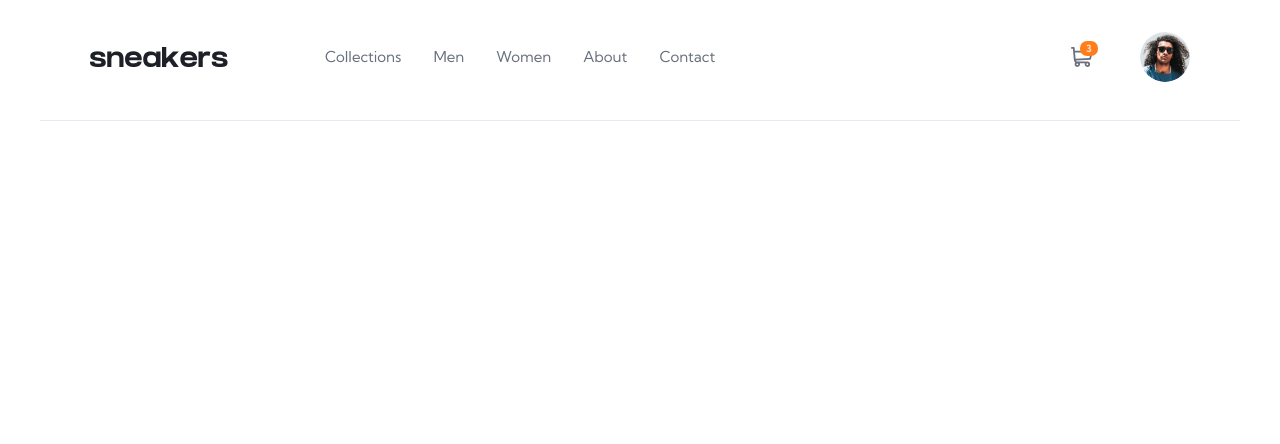
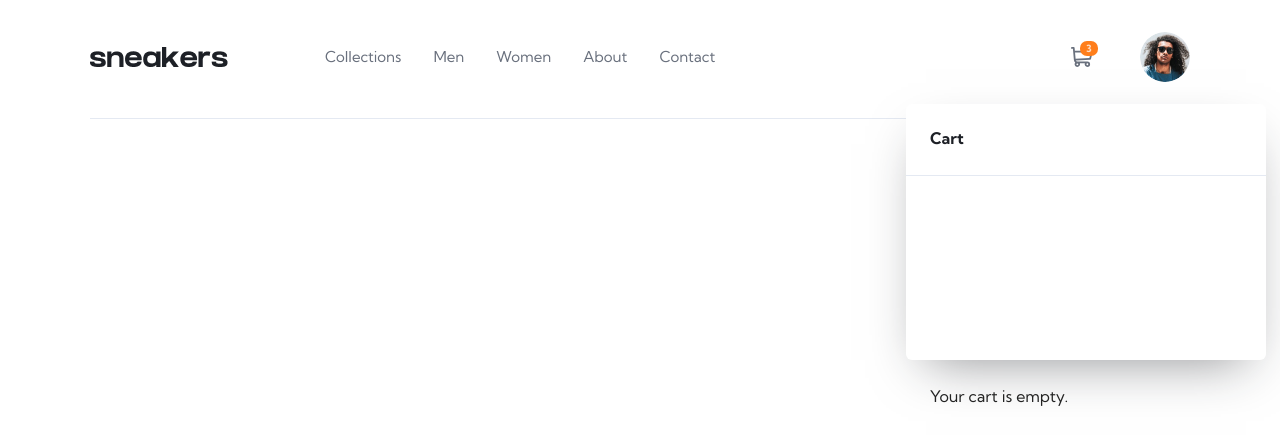
Before and after one commit to Diyorbek-2226/ecommerce, a plain HTML site: page index.html in a window 1280 px wide. Drawn offline with Linux system fonts and the light colour scheme.

Commit message:
add cart modal

```diff
--- a/index.html
+++ b/index.html
@@ -17,7 +17,8 @@
 <body>
     <!-- HEADER CONTENT -->
     <header class="header">
-        <div class="container header-container">
+        <div class="container">
+            <div class="site-header__container">
                 <a class="site-logo-link" href="#">
                     <img class="site-logo" src="./images/sneakers.png" alt="site-logo-sneakers">
                 </a>
@@ -45,11 +46,24 @@
                         <span class="site-cart__product-count">3</span>
                         <svg class="site-cart__img" width="22" height="20" fill="none" xmlns="http://www.w3.org/2000/svg"><path fill-rule="evenodd" clip-rule="evenodd" d="M3.863 3.641h17.062c.583 0 1.01.55.87 1.114l-1.822 7.283a.896.896 0 0 1-.817.677l-14.321.842c.256.598.849 1.01 1.53 1.01h10.008a2.72 2.72 0 0 1 2.717 2.716A2.72 2.72 0 0 1 16.373 20c-1.878 0-3.197-1.872-2.555-3.642H8.913C9.556 18.13 8.233 20 6.358 20 4.1 20 2.83 17.385 4.22 15.611c-.77-.61-1.218-1.508-1.29-2.336l-.98-10.909v.001c.072.796.169 1.876-.051-.575H.896A.896.896 0 0 1 .896 0h1.82c.465 0 .852.354.894.816l.253 2.825Zm1.57 13.642a.926.926 0 0 0 1.85 0 .926.926 0 0 0-1.85 0Zm10.94.925a.926.926 0 0 1 0-1.85.926.926 0 0 1 0 1.85Zm-11.78-6.432 13.801-.811 1.383-5.531H4.024l.57 6.342Z" fill="currentColor" aria-hidden="true"/></svg>
                     </a>
+                    <div class="site-header__cart-modal">
+                        <section class="shopping-cart shopping-cart--modal">
+                            <header class="shopping-cart__header">
+                                <h2 class="shopping-cart__title">Cart</h2>
+                            </header>
+                        </section>
+                        <div class="shopping-cart__inner">
+                            <!-- Empty -->
+                            <div class="shopping-cart__empty shopping-cart--empty">Your cart is empty.</div>
                         </div>
+                    </div>
+                </div>
+                <!-- Login User link -->
                 <div class="login-user__wrapper">
                     <a class="login-user__link" href="#">
                         <img class="login-user__img" src="./images/user-img.jpg" alt="login-img" width="50px" height="50px">
                     </a>
+                </div>
             </div>
         </div>
     </header>
--- a/styles/style.css
+++ b/styles/style.css
@@ -1,11 +1,12 @@
 /* COLORS */
-:root{
-  --white-color:#FFFFFFBF;
-  --orange-color:#FF7E1B;
-  --light-orang:#FFAB6A;
-  --dark-color:#1D2026;
-  --grey-color:#69707D;
-  --light-grey:#B6BCC8;
+:root {
+  --white-color: #FFFFFFBF;
+  --orange-color: #FF7E1B;
+  --light-orang: #FFAB6A;
+  --divider-bg:#E4E9F2;
+  --dark-color: #1D2026;
+  --grey-color: #69707D;
+  --light-grey: #B6BCC8;
 }
 
 /* GLOBAL */
@@ -38,10 +39,12 @@ img {
   max-width: 100%;
   height: auto;
 }
-a{
+
+a {
   text-decoration: none;
 }
-ul{
+
+ul {
   list-style: none;
 }
 
@@ -54,6 +57,22 @@ ul{
   margin-left: auto;
   margin-right: auto;
 }
+/* Shopping cart */
+.shopping-cart-products {
+  padding: 0;
+  margin: 0;
+  list-style: none;
+}
+
+.shopping-cart-products__item:not(:last-child) {
+  margin-bottom: 16px;
+}
+.site-header__cart-modal{
+  position: absolute;
+  right: -76px;
+  top: 76px;
+  width: 360px;
+}
 
 
 /* MAIN-CONTENT */
@@ -65,47 +84,55 @@ ul{
 .header {
   padding-top: 28px;
 }
-.header-container {
-  padding-bottom: 34px;
+
+.site-header__container {
+  position: relative;
+  padding-bottom: 32px;
   display: flex;
   align-items: center;
   border-bottom: 1px solid #E4E9F2;
 }
+
 .site-logo-link {
   margin-right: 57px;
   display: block;
 }
+
 .site-logo {
   display: block;
 }
-.navigation{
+
+.navigation {
   margin-right: auto;
 }
+
 .nav-list {
   display: flex;
 }
-.nav-list__item {
-}
-.nav-list__item:not(:last-child){
+.nav-list__item:not(:last-child) {
   margin-right: 32px;
 }
+
 .nav-list__link {
   font-weight: 400;
   font-size: 15px;
   line-height: 26px;
   color: var(--grey-color);
 }
+
 .site-cart-wrapper {
   margin-right: 47px;
 
   justify-content: center;
 }
-.site-cart__link{
+
+.site-cart__link {
   position: relative;
   display: flex;
   align-items: center;
 }
-.site-cart__product-count{
+
+.site-cart__product-count {
   position: absolute;
   left: calc(100% - 13px);
   top: -6px;
@@ -117,17 +144,66 @@ ul{
   background-color: var(--orange-color);
   color: var(--white-color);
 }
+
 .site-cart__img {
   width: 22px;
   height: 20px;
   color: var(--grey-color);
   object-fit: contain;
 }
+.shopping-cart {
+  width: 100%;
+  display: flex;
+  flex-direction: column;
+  min-height: 256px;
+  border-radius: 6px;
+  background-color: #fff;
+}
+.shopping-cart--modal {
+  box-shadow: 0px 20px 50px -20px rgba(29, 32, 38, 0.503143);
+}
+
+.shopping-cart__header {
+  padding: 24px 24px 27px;
+  border-bottom: 1px solid var(--divider-bg);
+}
+
+.shopping-cart__title {
+  margin: 0;
+  font-size: 16px;
+  line-height: 20px;
+  color: var(--dark-color);
+}
+
+.shopping-cart__inner {
+  flex-grow: 1;
+  display: flex;
+  flex-direction: column;
+  padding: 24px;
+}
+
+.shopping-cart__empty {
+  /* display: none; */
+}
+
+.shopping-cart--empty .shopping-cart__empty {
+  flex-grow: 1;
+  display: flex;
+  justify-content: center;
+  align-items: center;
+  font-weight: bold;
+}
+
+.shopping-cart--empty .shopping-cart__content {
+  display: none;
+}
+
 .login-user__link {
   width: 50px;
   height: 50px;
   border-radius: 50%;
 }
+
 .login-user__img {
   display: block;
   border-radius: 50%;
```
Lines whose indentation alone changed are shown as unchanged.
